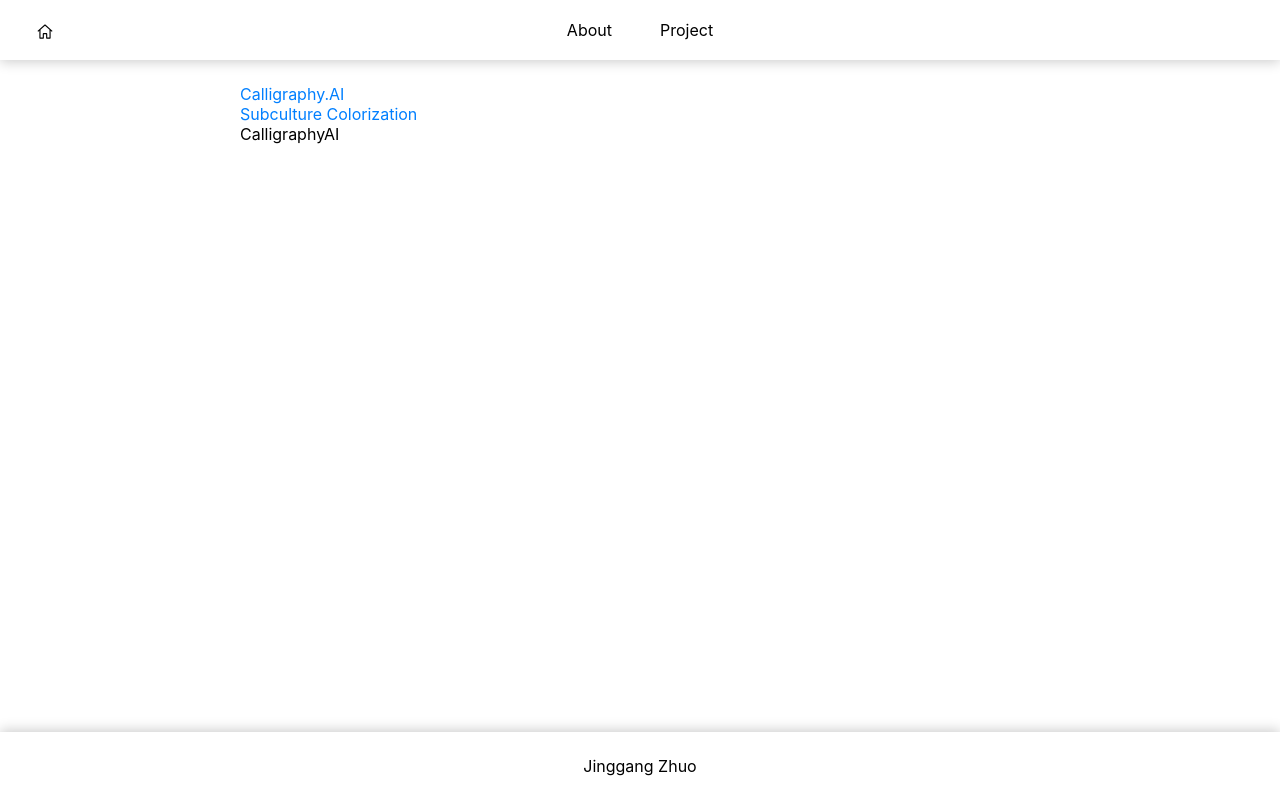
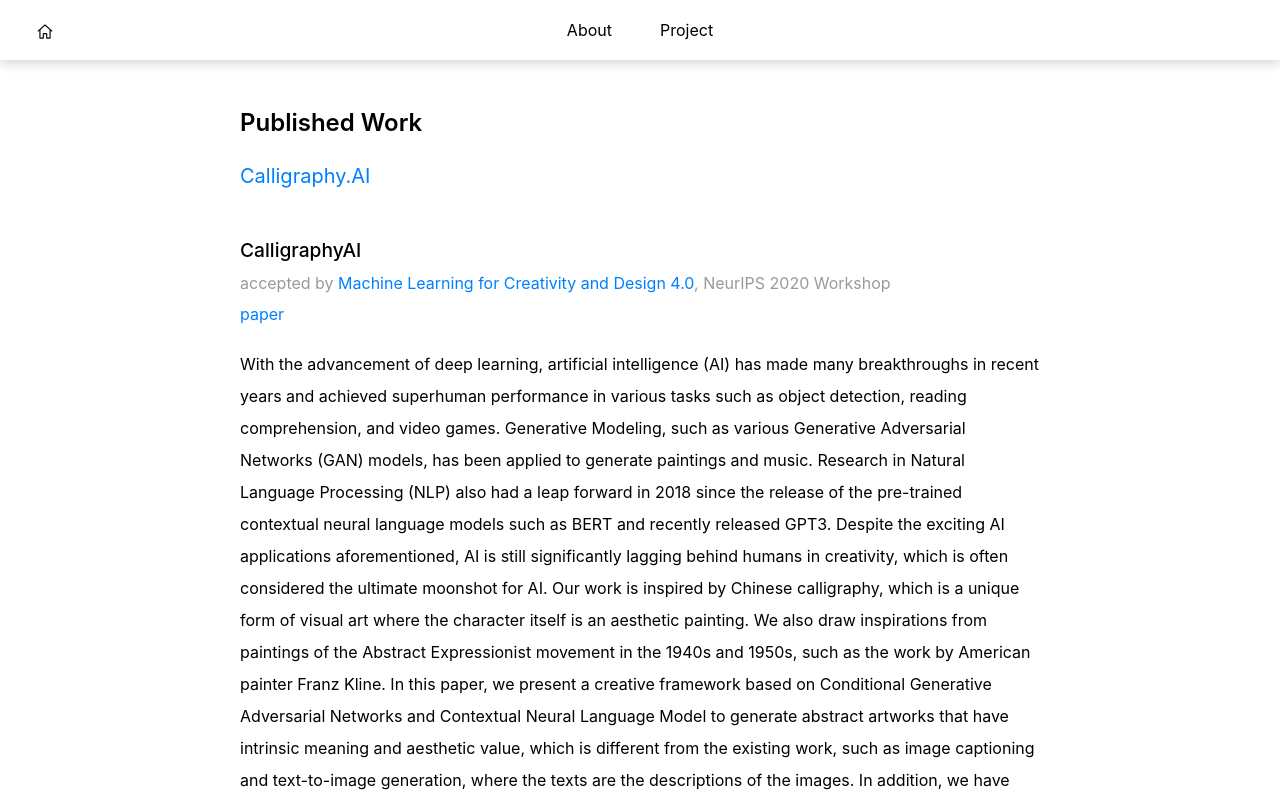
Before and after one commit to zhuojg/zhuojg.github.io, a React (Create React App) app: page /project/calligraphy in a window 1280 px wide. Shown: the top 800 px of the page. Built offline with nearby package versions, Linux system fonts and the light colour scheme.

Commit message:
feature: update basic project page

```diff
--- a/src/components/Project/CalligraphyAI/index.tsx
+++ b/src/components/Project/CalligraphyAI/index.tsx
@@ -1,8 +1,61 @@
 import React from 'react'
-import styles from './index.module.scss'
+import styles from '../index.module.scss'
 
 const CalligraphyAI = () => {
-  return <div>CalligraphyAI</div>
+  return (
+    <div className={styles.content}>
+      <div className={styles.content_title}>CalligraphyAI</div>
+      <div className={styles.content_note}>
+        accepted by{' '}
+        <a
+          href="https://neurips2020creativity.github.io/"
+          target="_blank"
+          rel="noreferrer"
+        >
+          Machine Learning for Creativity and Design 4.0
+        </a>
+        , NeurIPS 2020 Workshop
+      </div>
+
+      <div className={styles.content_links}>
+        <div className={styles.content_links_item}>
+          <a
+            href="https://arxiv.org/abs/2012.00744"
+            target="_blank"
+            rel="noreferrer"
+          >
+            paper
+          </a>
+        </div>
+      </div>
+
+      <div className={styles.content_body}>
+        With the advancement of deep learning, artificial intelligence (AI) has
+        made many breakthroughs in recent years and achieved superhuman
+        performance in various tasks such as object detection, reading
+        comprehension, and video games. Generative Modeling, such as various
+        Generative Adversarial Networks (GAN) models, has been applied to
+        generate paintings and music. Research in Natural Language Processing
+        (NLP) also had a leap forward in 2018 since the release of the
+        pre-trained contextual neural language models such as BERT and recently
+        released GPT3. Despite the exciting AI applications aforementioned, AI
+        is still significantly lagging behind humans in creativity, which is
+        often considered the ultimate moonshot for AI. Our work is inspired by
+        Chinese calligraphy, which is a unique form of visual art where the
+        character itself is an aesthetic painting. We also draw inspirations
+        from paintings of the Abstract Expressionist movement in the 1940s and
+        1950s, such as the work by American painter Franz Kline. In this paper,
+        we present a creative framework based on Conditional Generative
+        Adversarial Networks and Contextual Neural Language Model to generate
+        abstract artworks that have intrinsic meaning and aesthetic value, which
+        is different from the existing work, such as image captioning and
+        text-to-image generation, where the texts are the descriptions of the
+        images. In addition, we have publicly released a Chinese calligraphy
+        image dataset and demonstrate our framework using a prototype system and
+        a user study.
+      </div>
+    </div>
+  )
 }
 
 export default CalligraphyAI
--- a/src/components/Project/SubcultureColorization/index.tsx
+++ b/src/components/Project/SubcultureColorization/index.tsx
@@ -1,5 +1,5 @@
 import React from 'react'
-import styles from './index.module.scss'
+import styles from '../index.module.scss'
 
 const SubcultureColorization = () => {
   return <div>SubcultureColorization</div>
--- a/src/components/Project/index.module.scss
+++ b/src/components/Project/index.module.scss
@@ -0,0 +1,48 @@
+.project_list {
+  margin: 24px 0;
+
+  &_title {
+    margin-bottom: 24px;
+    font-size: 1.5rem;
+    font-weight: 600;
+  }
+
+  &_content {
+    margin-bottom: 12px;
+
+    &_title {
+      font-size: 20px;
+      line-height: 1.5;
+    }
+  }
+}
+
+.content {
+  margin-top: 48px;
+  line-height: 1.2;
+
+  &_title {
+    font-size: 1.2rem;
+    font-weight: 500;
+    margin-bottom: 12px;
+  }
+
+  &_note {
+    color: rgba(0, 0, 0, 0.4);
+    margin-bottom: 12px;
+  }
+
+  &_links {
+    display: flex;
+    justify-content: space-between;
+    margin-bottom: 24px;
+
+    &_item {
+      margin-right: 6px;
+    }
+  }
+
+  &_body {
+    line-height: 2;
+  }
+}
--- a/src/components/Project/index.tsx
+++ b/src/components/Project/index.tsx
@@ -1,11 +1,12 @@
 import React from 'react'
 import styles from './index.module.scss'
-import { useRouteMatch, Link, Switch, Route } from 'react-router-dom'
+import { useLocation, Link, Switch, Route } from 'react-router-dom'
 import CalligraphyAI from './CalligraphyAI'
 import SubcultureColorization from './SubcultureColorization'
 
 export interface ProjectItem {
   name: string
+  note: React.ReactNode
   path: string
   component: React.FunctionComponent
 }
@@ -13,23 +14,43 @@
 const projectList: ProjectItem[] = [
   {
     name: 'Calligraphy.AI',
+    note: (
+      <i>
+        accepted by{' '}
+        <a
+          href="https://neurips2020creativity.github.io/"
+          target="_blank"
+          rel="noreferrer"
+        >
+          Machine Learning for Creativity and Design 4.0
+        </a>
+        , NeurIPS 2020 Workshop
+      </i>
+    ),
     path: '/project/calligraphy',
     component: CalligraphyAI,
   },
-  {
-    name: 'Subculture Colorization',
-    path: '/project/subculture',
-    component: SubcultureColorization,
-  },
+  // {
+  //   name: 'Subculture Colorization',
+  //   note: '',
+  //   path: '/project/subculture',
+  //   component: SubcultureColorization,
+  // },
 ]
 
 const Project = () => {
+  const location = useLocation()
+
   return (
-    <div>
-      <div>
+    <div className={styles.project_list}>
+      <div className={styles.project_list_title}>Published Work</div>
+      <div className={styles.project_list_content}>
         {projectList.map((item: ProjectItem) => (
-          <div key={item.name}>
+          <div className={styles.project_list_content_title} key={item.name}>
             <Link to={item.path}>{item.name}</Link>
+            {!!item.note && location.pathname === '/project' && (
+              <div style={{ fontSize: '16px', opacity: 0.6 }}>{item.note}</div>
+            )}
           </div>
         ))}
       </div>
@@ -40,9 +61,7 @@
             <item.component />
           </Route>
         ))}
-        <Route path="/project" exact>
-          <div>Choose one</div>
-        </Route>
+        <Route path="/project" exact></Route>
       </Switch>
     </div>
   )
```
Also changed, not shown: src/components/Project/CalligraphyAI/index.module.scss (deleted), src/components/Project/SubcultureColorization/index.module.scss (deleted).
